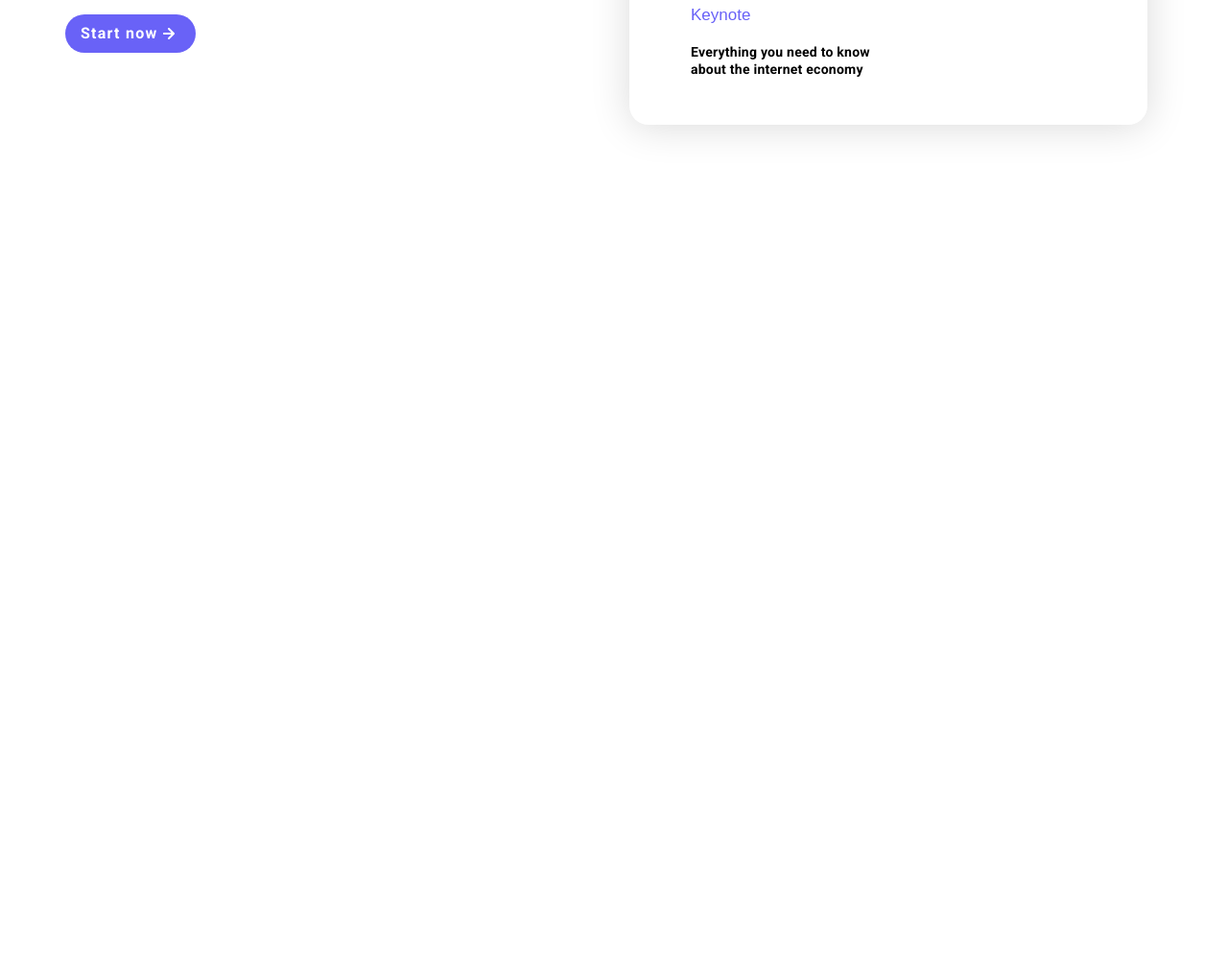
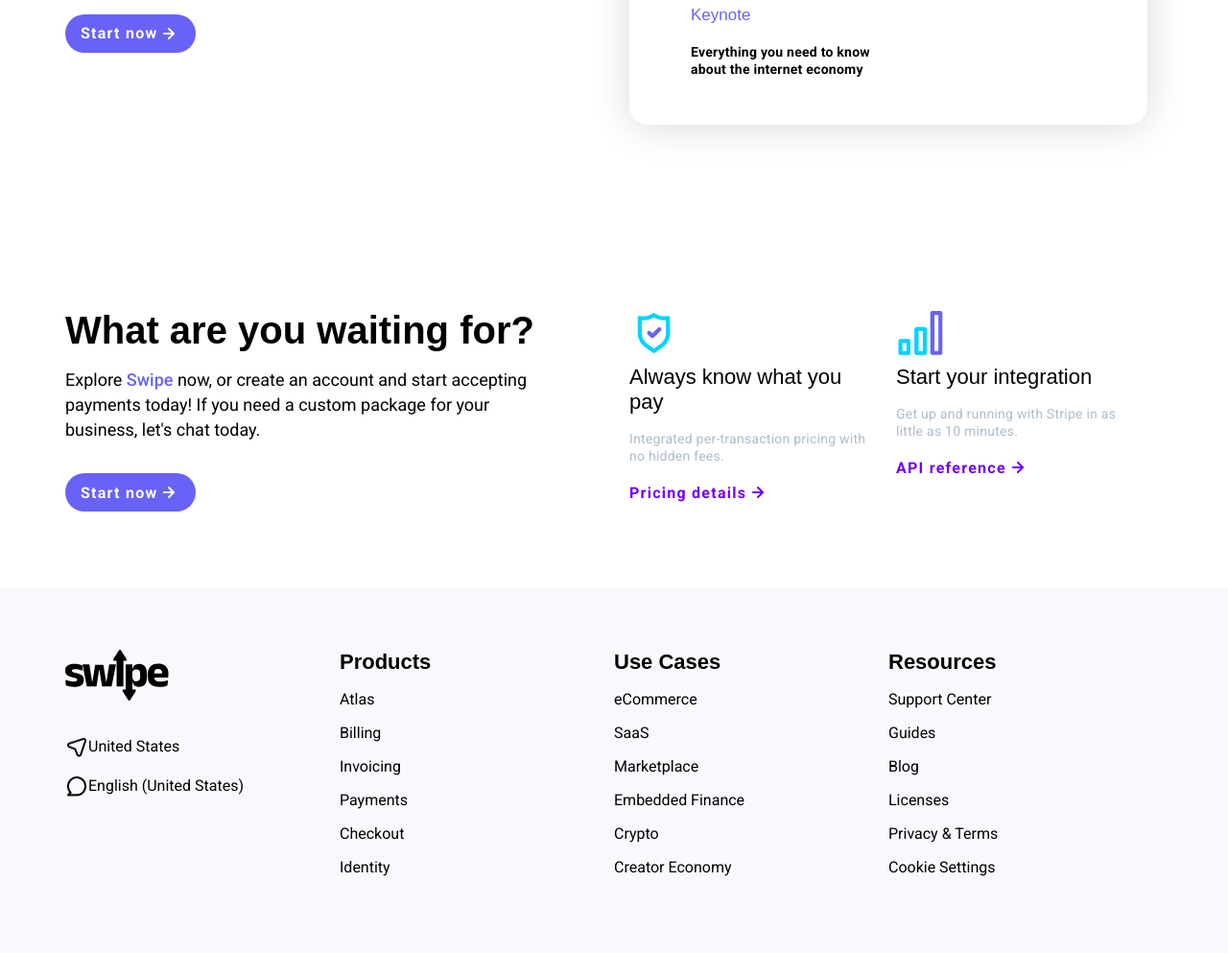
Before and after one commit to Mu-Mansour/Swipe, a plain HTML site: page index.html in a window 1280 px wide. Shown: the part 5005-5998 px from the top of the page at 96% size. Before the commit the page ends 5327 px from the top, so only its background shows below. Drawn offline with Linux system fonts and the light colour scheme; a web font is replaced by a local one.

Commit message:
feat: add GETTING STARTED SECTION and FOOTER as well

```diff
--- a/index.css
+++ b/index.css
@@ -61,6 +61,7 @@
 
 main {
   width: 100%;
+  margin: var(--spacing-xl) 0 0 0;
 }
 
 h1 {
@@ -284,9 +285,6 @@
 
 /* HERO STYLES */
 
-main {
-  margin: var(--spacing-xl) 0;
-}
 .button-container {
   display: flex;
   margin: var(--spacing-md) 0;
@@ -587,3 +585,94 @@
   font-weight: 700;
   width: 50%;
 }
+
+/* GETTING STARTED SECTION */
+.getting-started-section {
+  display: flex;
+  justify-content: center;
+  padding: var(--spacing-xl) 0;
+}
+
+.getting-started-section .primary-button {
+  background-color: var(--purple-1);
+  margin: var(--spacing-md) 0;
+}
+.getting-started-section .primary-button:hover {
+  background-color: var(--primary-accent);
+}
+
+.getting-started-section .col-left {
+  padding: 0 var(--spacing-xl) 0 0;
+}
+
+.getting-started-section .col-right {
+  flex-direction: row;
+}
+
+.getting-started-section .col-right .card {
+  width: 50%;
+  box-sizing: border-box;
+  padding: 0 var(--spacing-sm) 0 0;
+  margin: 0 var(--spacing-md) 0 0;
+}
+
+.getting-started-section .col-right .card .secondary-button {
+  color: var(--purple-2);
+  padding-left: 0;
+}
+
+/* FOOTER STYLES */
+
+.footer {
+  display: flex;
+  justify-content: center;
+  background-color: var(--bg-light);
+  padding: var(--spacing-xl) 0;
+}
+
+#footer-logo {
+  max-width: 108px;
+  margin: 0 0 var(--spacing-md) 0;
+}
+
+.footer .section-container {
+  display: flex;
+}
+
+.footer .col {
+  width: 25%;
+}
+
+.footer .col ul {
+  list-style-type: none;
+  padding: 0;
+}
+
+.footer .col ul li {
+  margin: var(--spacing-md) 0;
+}
+
+.footer .col a {
+  color: var(--text-dark);
+  font-weight: normal;
+}
+
+.footer .col a:hover {
+  color: var(--purple-1);
+  text-decoration: underline;
+}
+
+.footer .icon-link {
+  display: flex;
+  align-items: center;
+  margin: var(--spacing-md) 0;
+}
+
+.footer .icon-link img {
+  width: 24px;
+}
+
+.footer h3 {
+  font-size: var(--h6-size);
+  font-weight: 700;
+}
--- a/index.html
+++ b/index.html
@@ -302,6 +302,100 @@
           </div>
         </div>
       </div>
+
+      <!-- GETTING STARTED SECTION -->
+      <div class="getting-started-section">
+        <div class="section-container two-column">
+          <div class="col-left">
+            <h2>What are you waiting for?</h2>
+            <p>
+              Explore <a href="#">Swipe</a> now, or create an account and start
+              accepting payments today! If you need a custom package for your
+              business, let's chat today.
+            </p>
+            <button class="primary-button with-icon">
+              Start now
+              <img src="assets/arrow-right-light.svg" alt="" />
+            </button>
+          </div>
+          <div class="col-right">
+            <div class="card">
+              <img src="assets/shield-icon.png" alt="" class="icon" />
+              <h3>Always know what you pay</h3>
+              <p class="secondary-text">
+                Integrated per-transaction pricing with no hidden fees.
+              </p>
+
+              <button class="secondary-button with-icon">
+                Pricing details
+                <img src="assets/arrow-right-purple.svg" alt="" />
+              </button>
+            </div>
+            <div class="card">
+              <img src="assets/bars-icon.png" alt="" class="icon" />
+              <h3>Start your integration</h3>
+              <p class="secondary-text">
+                Get up and running with Stripe in as little as 10 minutes.
+              </p>
+
+              <button class="secondary-button with-icon">
+                API reference
+                <img src="assets/arrow-right-purple.svg" alt="" />
+              </button>
+            </div>
+          </div>
+        </div>
+      </div>
+      <!-- FOOTER SECTION -->
+
+      <footer class="footer">
+        <div class="section-container">
+          <div class="col">
+            <img src="assets/logo-dark.svg" alt="" id="footer-logo" />
+            <div class="icon-link">
+              <img src="assets/location-icon.png" alt="" />
+              <a href="#">United States</a>
+            </div>
+            <div class="icon-link">
+              <img src="assets/comment-icon.png" alt="" />
+              <a href="#">English (United States)</a>
+            </div>
+          </div>
+          <div class="col">
+            <h3>Products</h3>
+            <ul>
+              <li><a href="#">Atlas</a></li>
+              <li><a href="#">Billing</a></li>
+              <li><a href="#">Invoicing</a></li>
+              <li><a href="#">Payments</a></li>
+              <li><a href="#">Checkout</a></li>
+              <li><a href="#">Identity</a></li>
+            </ul>
+          </div>
+          <div class="col">
+            <h3>Use Cases</h3>
+            <ul>
+              <li><a href="#">eCommerce</a></li>
+              <li><a href="#">SaaS</a></li>
+              <li><a href="#">Marketplace</a></li>
+              <li><a href="#">Embedded Finance</a></li>
+              <li><a href="#">Crypto</a></li>
+              <li><a href="#">Creator Economy</a></li>
+            </ul>
+          </div>
+          <div class="col">
+            <h3>Resources</h3>
+            <ul>
+              <li><a href="#">Support Center</a></li>
+              <li><a href="#">Guides</a></li>
+              <li><a href="#">Blog</a></li>
+              <li><a href="#">Licenses</a></li>
+              <li><a href="#">Privacy & Terms</a></li>
+              <li><a href="#">Cookie Settings</a></li>
+            </ul>
+          </div>
+        </div>
+      </footer>
     </main>
   </body>
 </html>
```
